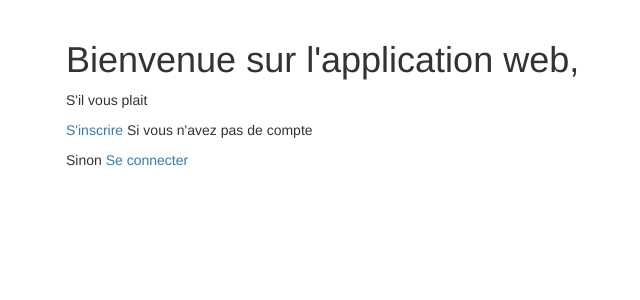
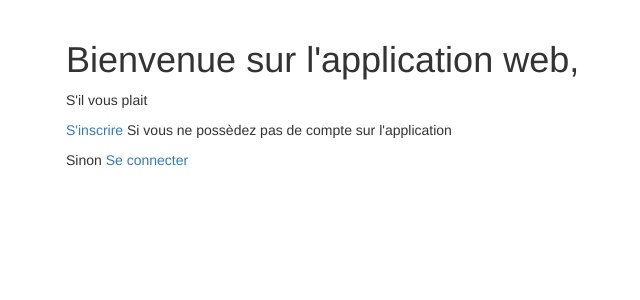
Before and after one commit to YousraMzouz/totp-app, a Flask app: page / in a window 1280 px wide. Shown: the part 52-352 px from the top of the page, without its empty margins (4-644 px from the left). Run offline with Flask 2, Linux system fonts and the light colour scheme; some libraries are stand-ins or nearby versions.

Commit message:
Update index.html

```diff
--- a/apptotp/templates/index.html
+++ b/apptotp/templates/index.html
@@ -6,7 +6,7 @@
     {% else %}
     <h1>Bienvenue sur l'application web, </h1>
     <p>S'il vous plait</p>
-    <p><a href="{{ url_for('register') }}">S'inscrire</a> Si vous n'avez pas de compte </p>
+    <p><a href="{{ url_for('register') }}">S'inscrire</a> Si vous ne possèdez pas de compte sur l'application </p>
     <p>Sinon <a href="{{ url_for('login') }}">Se connecter</a> </p>
     {% endif %}
 {% endblock %}
```
